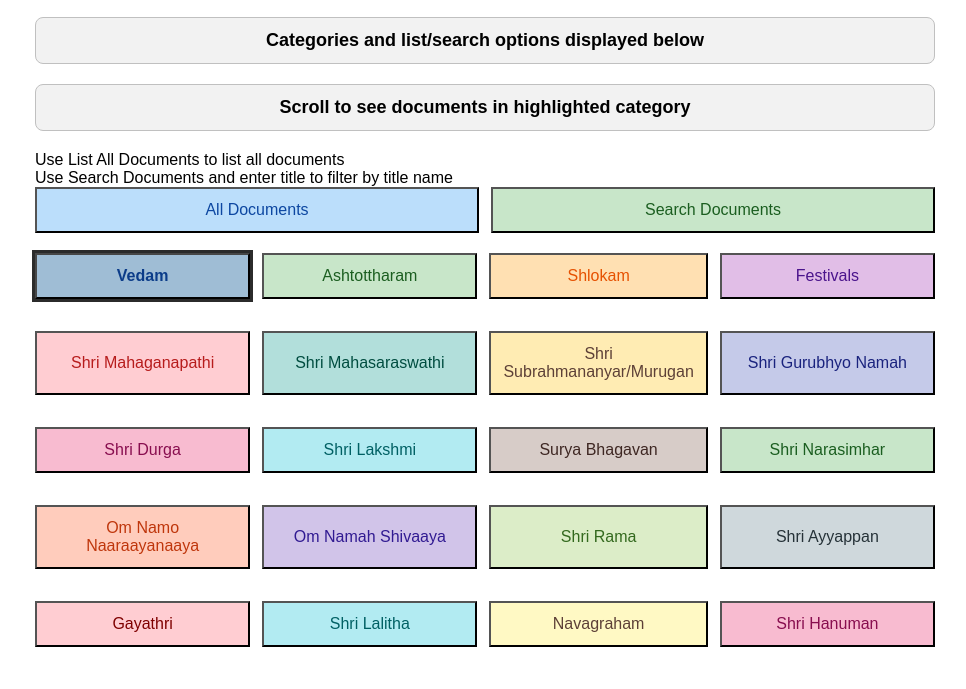
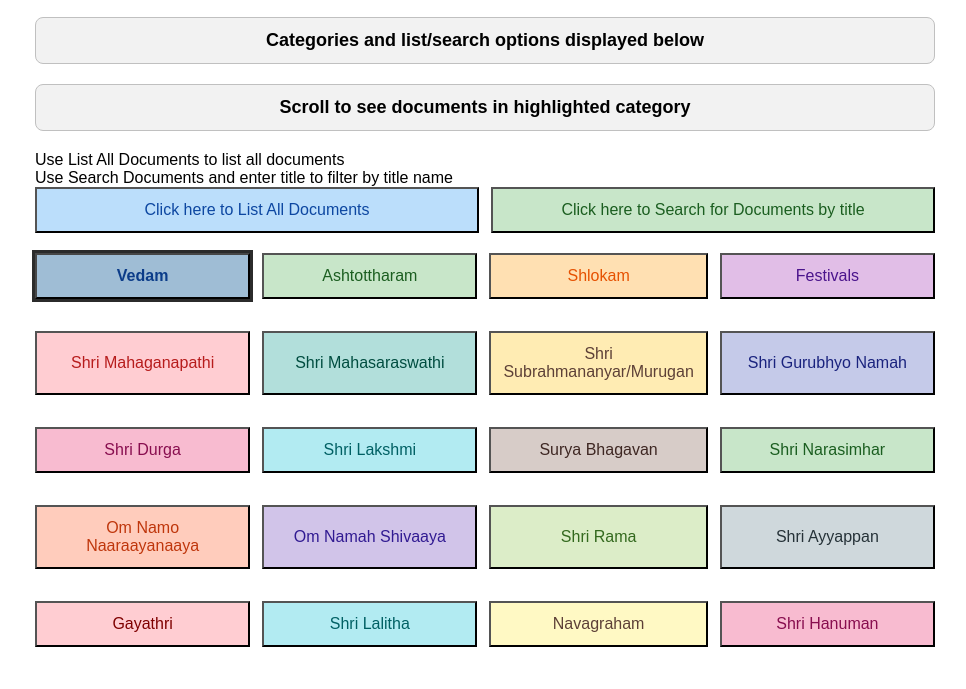
Before and after one commit to sangrahaalaya/vedametc, a plain HTML site: page index.html in a window 1280 px wide. Shown: the part 100-789 px from the top of the page, without its empty margins (155-1121 px from the left). Drawn offline with Linux system fonts and the light colour scheme.

Commit message:
Improve button labels in index.html
Updated button text for clarity.

```diff
--- a/index.html
+++ b/index.html
@@ -311,11 +311,11 @@ button
 <div id="documentActions">
 
     <button id="allDocumentsButton" type="button">
-        All Documents
+        Click here to List All Documents
     </button>
 
     <button id="searchDocumentsButton" type="button">
-        Search Documents
+        Click here to Search for Documents by title
     </button>
 
 </div>
```
